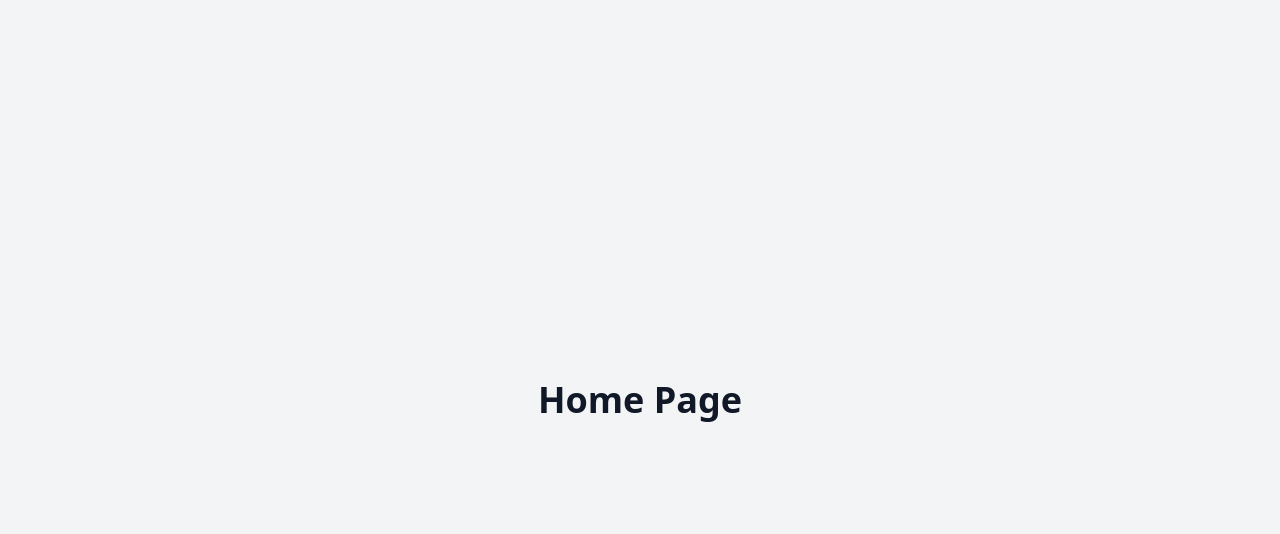
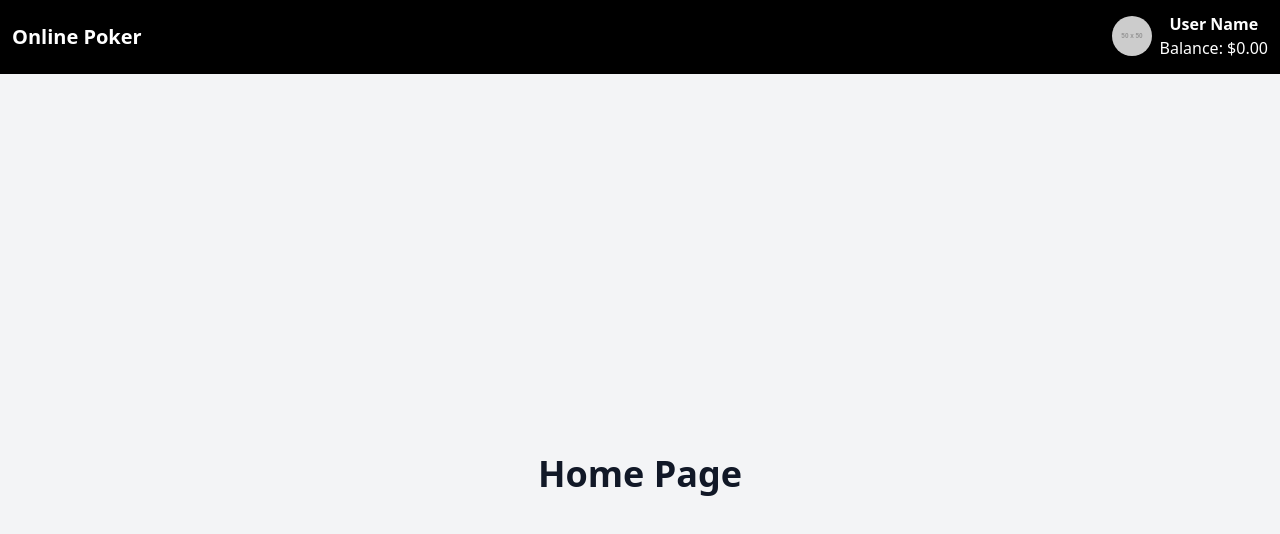
Before and after one commit to gfxv/course-work-frontend, a React (Create React App) app: page /login in a window 1280 px wide. Both pictures are taken after a click on the button "Login". Shown: the top 534 px of the page. Built offline with nearby package versions, Linux system fonts and the light colour scheme.

Commit message:
feat: add Header component

```diff
--- /dev/null
+++ b/src/components/Header.js
@@ -0,0 +1,84 @@
+import React, { useState, useRef, useEffect, useContext } from "react";
+import { Link } from "react-router-dom";
+import { AuthContext } from "../context/AuthContext";
+import { FontAwesomeIcon } from "@fortawesome/react-fontawesome";
+import {
+  faUser,
+  faGear,
+  faSignOutAlt
+} from "@fortawesome/free-solid-svg-icons";
+
+const Header = () => {
+  const dropdownRef = useRef(null);
+  const { authState, logout } = useContext(AuthContext);
+  const [isDropdownOpen, setDropdownOpen] = useState(false);
+
+  const toggleDropdown = () => {
+    setDropdownOpen(!isDropdownOpen);
+  };
+
+  const closeDropdown = (e) => {
+    if (dropdownRef.current && !dropdownRef.current.contains(e.target)) {
+      setDropdownOpen(false);
+    }
+  };
+
+  useEffect(() => {
+    document.addEventListener("mousedown", closeDropdown);
+    return () => {
+      document.removeEventListener("mousedown", closeDropdown);
+    };
+  }, []);
+
+  return (
+    <header className="flex justify-between items-center p-3 bg-black text-white">
+      <div className="relative">
+        <h1 className="text-xl font-bold">Online Poker</h1>
+      </div>
+      <div className="relative" ref={dropdownRef}>
+        <button onClick={toggleDropdown} className="focus:outline-none">
+        <div className="flex items-center cursor-pointer">
+          <img
+            src="https://via.placeholder.com/50"
+            alt="Profile"
+            className="rounded-full w-10 h-10 mr-2"
+          />
+          <div>
+            <p className="font-bold">{authState.name || 'User Name'}</p>
+            <p>Balance: ${authState.balance || '0.00'}</p>
+          </div>
+        </div>
+        </button>
+        {isDropdownOpen && (
+          <div className="absolute right-0 mt-2 w-52 bg-white text-gray-800 rounded-md shadow-lg">
+            <Link
+              to="/info"
+              className="flex items-center px-4 py-2 rounded-md hover:bg-gray-200"
+            >
+              <FontAwesomeIcon icon={faUser} className="mr-2" />
+              Account
+            </Link>
+
+            <Link
+              to="/settings"
+              className="flex items-center px-4 py-2 rounded-md hover:bg-gray-200"
+            >
+              <FontAwesomeIcon icon={faGear} className="mr-2" />
+              Settings
+            </Link>
+
+            <div
+              onClick={logout}
+              className="flex items-center px-4 py-2 rounded-md hover:bg-gray-200 hover:cursor-pointer"
+            >
+              <FontAwesomeIcon icon={faSignOutAlt} className="mr-2" />
+              Logout
+            </div>
+          </div>
+        )}
+      </div>
+    </header>
+  );
+};
+
+export default Header;
--- a/src/pages/Home.js
+++ b/src/pages/Home.js
@@ -1,10 +1,14 @@
-import React from 'react';
+import React from "react";
+import Header from "../components/Header";
 
 const Home = () => {
   return (
-    <div className="min-h-screen flex items-center justify-center bg-gray-100">
-      <h1 className="text-4xl font-bold text-gray-900">Home Page</h1>
-    </div>
+    <>
+      <Header/>
+      <div className="min-h-screen flex items-center justify-center bg-gray-100">
+        <h1 className="text-4xl font-bold text-gray-900">Home Page</h1>
+      </div>
+    </>
   );
 };
 
```
